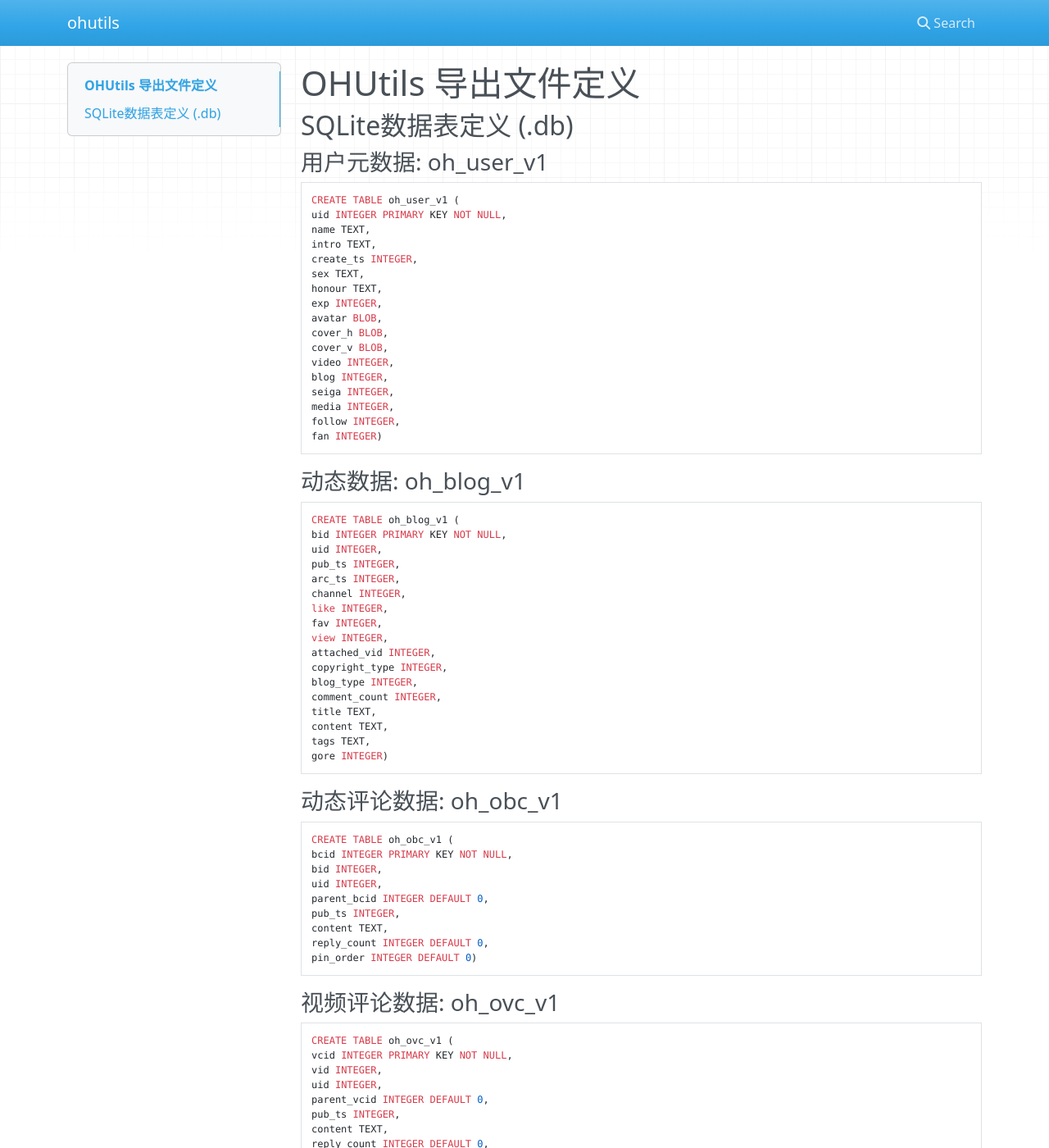
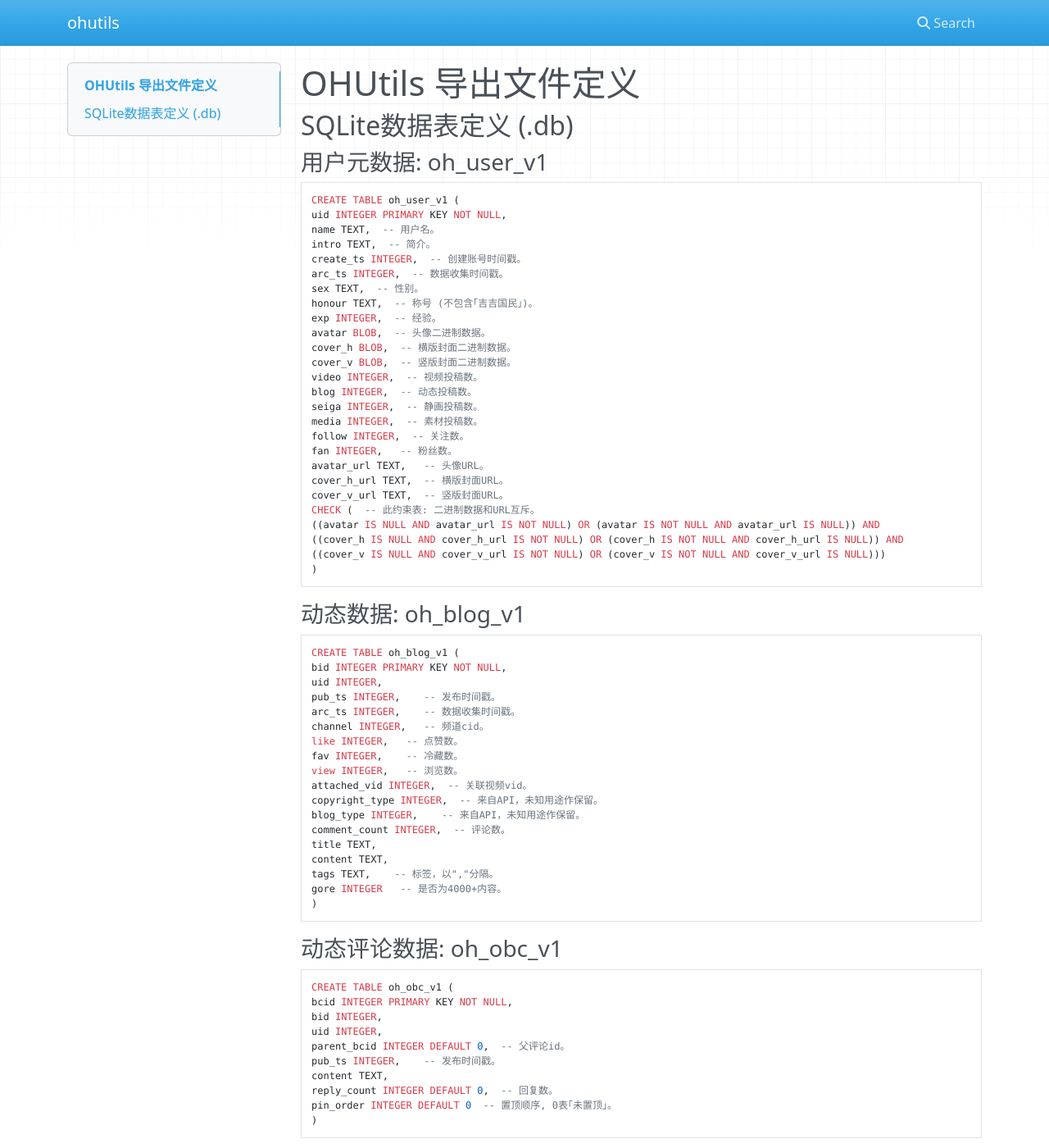
Before and after one commit to snallitnicsAinesataw/ohutils, an MkDocs documentation site: the page built from docs/definitions.md, in a window 1280 px wide and 1400 px high. Shown: the whole window at 82% size. Built offline with MkDocs 1.6.1, drawn with Linux system fonts in a browser that asks for light colours; nearby versions of some CDN libraries; some of the changed text lies outside the part shown.

Commit message:
edit: add following2DB; change sql_type of oh_obc_v1 to 5 instead of 3; change def (CHECK restriction) of oh_seiga_page_v1 & oh_user_v1; add _MAP_SEIGA_API (map_type=13); update definitions.md; readData supports lt/gt/le/ge/ne selection

````diff
--- a/docs/definitions.md
+++ b/docs/definitions.md
@@ -6,21 +6,30 @@
 ```sql
 CREATE TABLE oh_user_v1 (
 uid INTEGER PRIMARY KEY NOT NULL,
-name TEXT,
-intro TEXT,
-create_ts INTEGER,
-sex TEXT,
-honour TEXT,
-exp INTEGER,
-avatar BLOB,
-cover_h BLOB,
-cover_v BLOB,
-video INTEGER,
-blog INTEGER,
-seiga INTEGER,
-media INTEGER,
-follow INTEGER,
-fan INTEGER)
+name TEXT,  -- 用户名。
+intro TEXT,  -- 简介。
+create_ts INTEGER,  -- 创建账号时间戳。
+arc_ts INTEGER,  -- 数据收集时间戳。
+sex TEXT,  -- 性别。
+honour TEXT,  -- 称号 (不包含｢吉吉国民｣)。
+exp INTEGER,  -- 经验。
+avatar BLOB,  -- 头像二进制数据。
+cover_h BLOB,  -- 横版封面二进制数据。
+cover_v BLOB,  -- 竖版封面二进制数据。
+video INTEGER,  -- 视频投稿数。
+blog INTEGER,  -- 动态投稿数。
+seiga INTEGER,  -- 静画投稿数。
+media INTEGER,  -- 素材投稿数。
+follow INTEGER,  -- 关注数。
+fan INTEGER,   -- 粉丝数。
+avatar_url TEXT,   -- 头像URL。
+cover_h_url TEXT,  -- 横版封面URL。
+cover_v_url TEXT,  -- 竖版封面URL。
+CHECK (  -- 此约束表: 二进制数据和URL互斥。
+((avatar IS NULL AND avatar_url IS NOT NULL) OR (avatar IS NOT NULL AND avatar_url IS NULL)) AND
+((cover_h IS NULL AND cover_h_url IS NOT NULL) OR (cover_h IS NOT NULL AND cover_h_url IS NULL)) AND
+((cover_v IS NULL AND cover_v_url IS NOT NULL) OR (cover_v IS NOT NULL AND cover_v_url IS NULL)))
+)
 ```
 
 ### 动态数据: oh_blog_v1
@@ -28,20 +37,21 @@ fan INTEGER)
 CREATE TABLE oh_blog_v1 (
 bid INTEGER PRIMARY KEY NOT NULL,
 uid INTEGER,
-pub_ts INTEGER,
-arc_ts INTEGER,
-channel INTEGER,
-like INTEGER,
-fav INTEGER,
-view INTEGER,
-attached_vid INTEGER,
-copyright_type INTEGER,
-blog_type INTEGER,
-comment_count INTEGER,
+pub_ts INTEGER,    -- 发布时间戳。
+arc_ts INTEGER,    -- 数据收集时间戳。
+channel INTEGER,   -- 频道cid。
+like INTEGER,   -- 点赞数。
+fav INTEGER,    -- 冷藏数。
+view INTEGER,   -- 浏览数。
+attached_vid INTEGER,  -- 关联视频vid。
+copyright_type INTEGER,  -- 来自API，未知用途作保留。
+blog_type INTEGER,    -- 来自API，未知用途作保留。
+comment_count INTEGER,  -- 评论数。
 title TEXT,
 content TEXT,
-tags TEXT,
-gore INTEGER)
+tags TEXT,    -- 标签，以","分隔。
+gore INTEGER   -- 是否为4000+内容。
+)
 ```
 
 ### 动态评论数据: oh_obc_v1
@@ -50,15 +60,17 @@ CREATE TABLE oh_obc_v1 (
 bcid INTEGER PRIMARY KEY NOT NULL,
 bid INTEGER,
 uid INTEGER,
-parent_bcid INTEGER DEFAULT 0,
-pub_ts INTEGER,
+parent_bcid INTEGER DEFAULT 0,  -- 父评论id。
+pub_ts INTEGER,    -- 发布时间戳。
 content TEXT,
-reply_count INTEGER DEFAULT 0,
-pin_order INTEGER DEFAULT 0)
+reply_count INTEGER DEFAULT 0,  -- 回复数。
+pin_order INTEGER DEFAULT 0  -- 置顶顺序, 0表｢未置顶｣。
+)
 ```
 
 ### 视频评论数据: oh_ovc_v1
 ```sql
+-- 含义同oh_obc_v1。
 CREATE TABLE oh_ovc_v1 (
 vcid INTEGER PRIMARY KEY NOT NULL,
 vid INTEGER,
@@ -72,6 +84,7 @@ pin_order INTEGER DEFAULT 0)
 
 ### 静画评论数据: oh_osc_v1
 ```sql
+-- 含义同oh_obc_v1。
 CREATE TABLE oh_osc_v1 (
 scid INTEGER PRIMARY KEY NOT NULL,
 sid INTEGER,
@@ -85,8 +98,8 @@ reply_count INTEGER DEFAULT 0)
 ### 关注信息: oh_follow_v1
 ```sql
 CREATE TABLE oh_follow_v1 (
-uid INTEGER,
-target_uid INTEGER,
+uid INTEGER,  -- 关注者uid
+target_uid INTEGER,  -- 被关注者uid
 PRIMARY KEY (uid, target_uid)
 )
 ```
````
Also changed, not shown: 1 other file.
